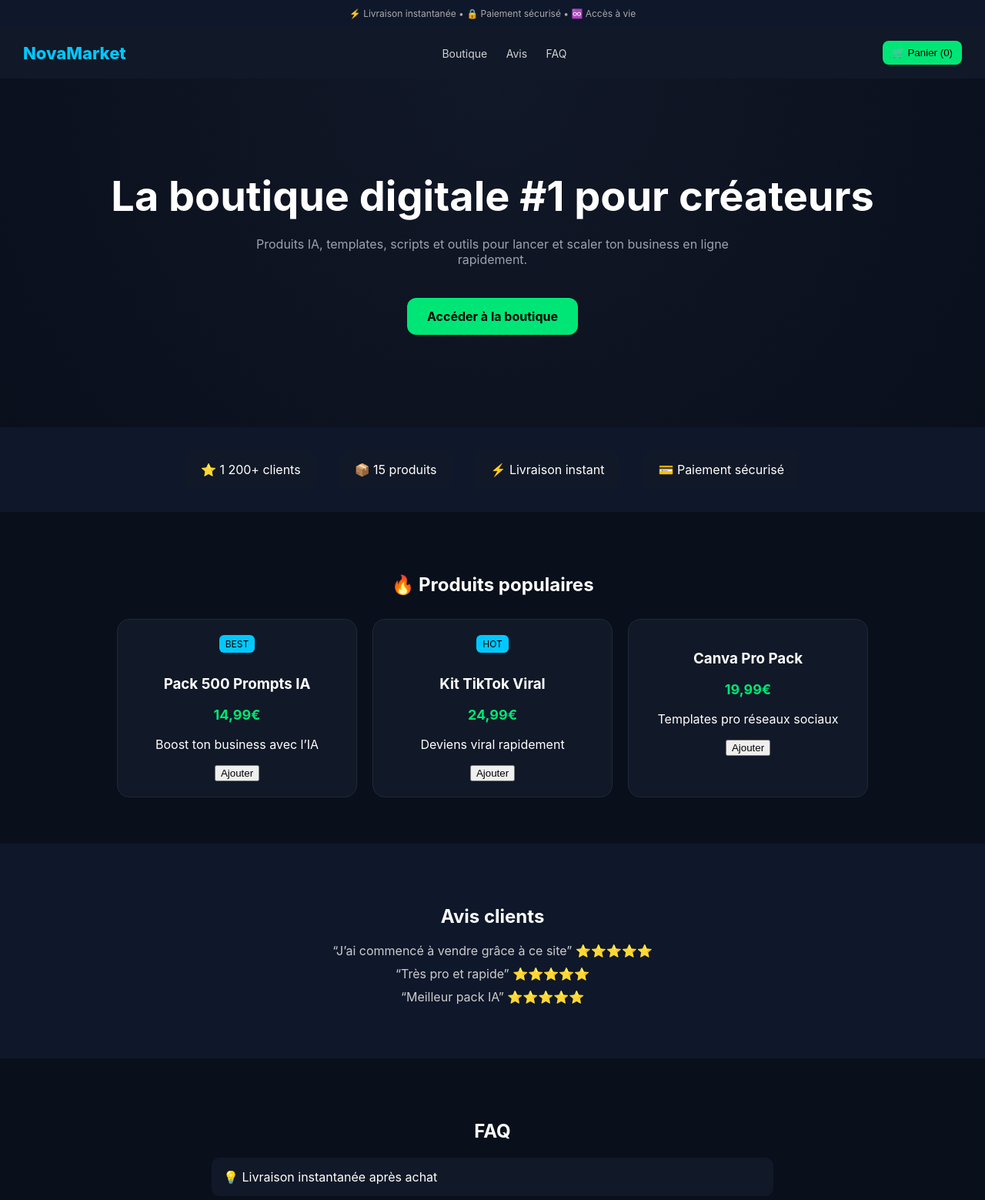
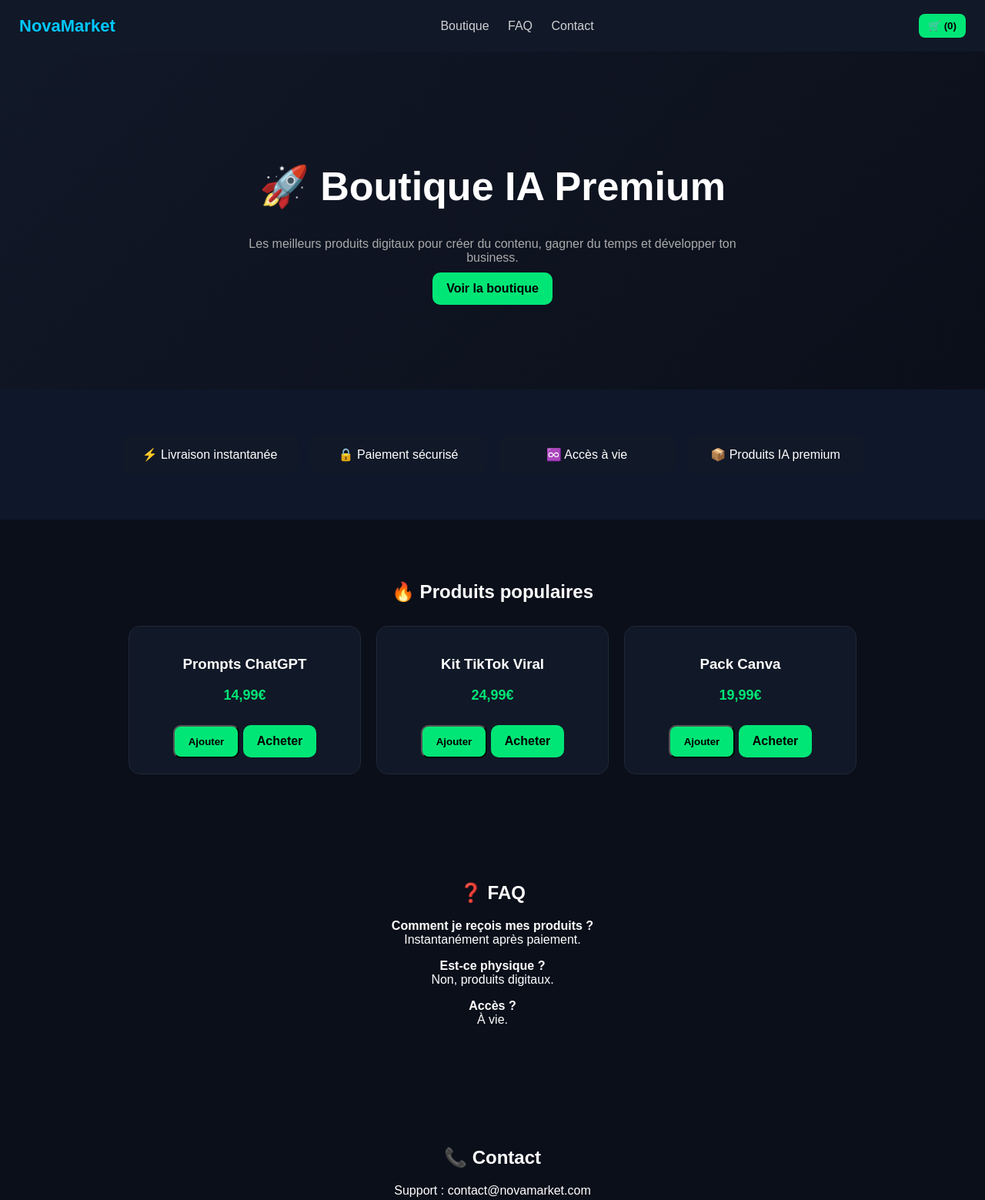
Before and after one commit to digitalnova-shop/digitalnova-site, a plain HTML site: page index.html in a window 1280 px wide. Shown: the top 1559 px of the page at 77% size. Drawn offline with Linux system fonts and the light colour scheme.

Commit message:
Update index.html

```diff
--- a/index.html
+++ b/index.html
@@ -3,23 +3,14 @@
 <head>
 <meta charset="UTF-8">
 <meta name="viewport" content="width=device-width, initial-scale=1.0">
-<title>NovaMarket - Digital Store</title>
+<title>NovaMarket - Boutique IA Premium</title>
 
 <style>
 body{
 margin:0;
-font-family:Inter, Arial;
-background:#0A0F1C;
+font-family:Arial;
+background:#0B0F1A;
 color:white;
-}
-
-/* TOP BAR */
-.topbar{
-background:#0F172A;
-padding:10px;
-text-align:center;
-font-size:12px;
-color:#aaa;
 }
 
 /* NAV */
@@ -27,7 +18,7 @@ nav{
 display:flex;
 justify-content:space-between;
 align-items:center;
-padding:18px 30px;
+padding:18px 25px;
 background:#111827;
 position:sticky;
 top:0;
@@ -36,74 +27,64 @@ z-index:10;
 
 .logo{
 font-size:22px;
-font-weight:800;
+font-weight:bold;
 color:#00C8FF;
 }
 
-.menu a{
+nav a{
 color:white;
+text-decoration:none;
 margin:0 10px;
-text-decoration:none;
-font-size:14px;
 opacity:0.8;
 }
 
-.menu a:hover{
-opacity:1;
+nav a:hover{opacity:1;}
+
+.cartBtn{
+background:#00E676;
+border:none;
+padding:8px 12px;
+border-radius:8px;
+font-weight:bold;
+cursor:pointer;
 }
 
 /* HERO */
 .hero{
-padding:120px 20px;
 text-align:center;
-background:radial-gradient(circle at top,#111827,#0A0F1C);
+padding:110px 20px;
+background:linear-gradient(135deg,#111827,#0B0F1A);
 }
 
 .hero h1{
-font-size:54px;
-margin:0;
+font-size:52px;
 }
 
 .hero p{
-color:#9CA3AF;
+color:#aaa;
 max-width:650px;
-margin:20px auto;
-font-size:16px;
+margin:auto;
 }
 
-.cta{
-margin-top:20px;
+.btn{
 display:inline-block;
+padding:12px 18px;
 background:#00E676;
 color:black;
-padding:14px 26px;
-border-radius:12px;
+border-radius:10px;
 font-weight:bold;
 text-decoration:none;
+cursor:pointer;
+margin-top:10px;
 }
 
-/* STATS */
-.stats{
-display:flex;
-justify-content:center;
-gap:30px;
-padding:30px;
-background:#0F172A;
-flex-wrap:wrap;
-}
-
-.stat{
-background:#111827;
-padding:15px 20px;
-border-radius:10px;
-}
-
-/* PRODUCTS */
-.products{
+/* SECTIONS */
+section{
 padding:60px 20px;
 text-align:center;
 }
 
+/* PRODUCTS */
 .grid{
 display:flex;
 flex-wrap:wrap;
@@ -113,10 +94,10 @@ margin-top:30px;
 }
 
 .card{
-width:270px;
+width:260px;
 background:#111827;
 padding:20px;
-border-radius:16px;
+border-radius:15px;
 transition:0.3s;
 border:1px solid #1F2937;
 }
@@ -132,44 +113,25 @@ font-weight:bold;
 font-size:18px;
 }
 
-.badge{
-background:#00C8FF;
-color:black;
-padding:4px 8px;
-font-size:12px;
-border-radius:6px;
-display:inline-block;
-margin-bottom:10px;
-}
-
-/* SOCIAL PROOF */
-.reviews{
-padding:60px 20px;
-text-align:center;
+/* FEATURES */
+.features{
+display:flex;
+flex-wrap:wrap;
+justify-content:center;
+gap:15px;
 background:#0F172A;
 }
 
-.review{
-margin:10px auto;
-max-width:500px;
-color:#ccc;
+.feature{
+background:#111827;
+padding:15px;
+border-radius:10px;
+width:200px;
 }
 
 /* FAQ */
 .faq{
-padding:60px 20px;
-}
-
-.faq h2{
-text-align:center;
-}
-
-.item{
-max-width:700px;
-margin:10px auto;
-background:#111827;
-padding:15px;
-border-radius:10px;
+background:#0F172A;
 }
 
 /* CART */
@@ -177,107 +139,110 @@ border-radius:10px;
 position:fixed;
 right:20px;
 top:80px;
+width:260px;
 background:#111827;
 padding:15px;
 border-radius:12px;
-width:260px;
 display:none;
 border:1px solid #1F2937;
 }
 
 /* FOOTER */
 footer{
+padding:25px;
 text-align:center;
-padding:30px;
 color:#777;
-background:#0A0F1C;
+background:#0B0F1A;
 }
 </style>
 </head>
 
 <body>
 
-<div class="topbar">
-⚡ Livraison instantanée • 🔒 Paiement sécurisé • ♾️ Accès à vie
+<!-- NAV -->
+<nav>
+<div class="logo">NovaMarket</div>
+
+<div>
+<a href="#shop">Boutique</a>
+<a href="#faq">FAQ</a>
+<a href="#contact">Contact</a>
 </div>
 
-<nav>
-<div class="logo">NovaMarket</div>
-<div class="menu">
-<a href="#shop">Boutique</a>
-<a href="#reviews">Avis</a>
-<a href="#faq">FAQ</a>
-</div>
-<button onclick="toggleCart()" style="background:#00E676;border:none;padding:8px 12px;border-radius:8px;">
-🛒 Panier (<span id="count">0</span>)
+<button class="cartBtn" onclick="toggleCart()">
+🛒 (<span id="count">0</span>)
 </button>
 </nav>
 
-<section class="hero">
-<h1>La boutique digitale #1 pour créateurs</h1>
-<p>Produits IA, templates, scripts et outils pour lancer et scaler ton business en ligne rapidement.</p>
-<a class="cta" href="#shop">Accéder à la boutique</a>
+<!-- HERO -->
+<div class="hero">
+<h1>🚀 Boutique IA Premium</h1>
+<p>Les meilleurs produits digitaux pour créer du contenu, gagner du temps et développer ton business.</p>
+<a class="btn" href="#shop">Voir la boutique</a>
+</div>
+
+<!-- FEATURES -->
+<section class="features">
+<div class="feature">⚡ Livraison instantanée</div>
+<div class="feature">🔒 Paiement sécurisé</div>
+<div class="feature">♾️ Accès à vie</div>
+<div class="feature">📦 Produits IA premium</div>
 </section>
 
-<section class="stats">
-<div class="stat">⭐ 1 200+ clients</div>
-<div class="stat">📦 15 produits</div>
-<div class="stat">⚡ Livraison instant</div>
-<div class="stat">💳 Paiement sécurisé</div>
-</section>
-
-<section class="products" id="shop">
+<!-- PRODUCTS -->
+<section id="shop">
 <h2>🔥 Produits populaires</h2>
 
 <div class="grid">
 
 <div class="card">
-<div class="badge">BEST</div>
-<h3>Pack 500 Prompts IA</h3>
+<h3>Prompts ChatGPT</h3>
 <p class="price">14,99€</p>
-<p>Boost ton business avec l’IA</p>
-<button onclick="add('Prompts IA',14.99)">Ajouter</button>
+<button class="btn" onclick="add('Prompts IA',14.99)">Ajouter</button>
+<a class="btn" href="TON-LIEN-STRIPE" target="_blank">Acheter</a>
 </div>
 
 <div class="card">
-<div class="badge">HOT</div>
 <h3>Kit TikTok Viral</h3>
 <p class="price">24,99€</p>
-<p>Deviens viral rapidement</p>
-<button onclick="add('TikTok Kit',24.99)">Ajouter</button>
+<button class="btn" onclick="add('TikTok Kit',24.99)">Ajouter</button>
+<a class="btn" href="TON-LIEN-STRIPE" target="_blank">Acheter</a>
 </div>
 
 <div class="card">
-<h3>Canva Pro Pack</h3>
+<h3>Pack Canva</h3>
 <p class="price">19,99€</p>
-<p>Templates pro réseaux sociaux</p>
-<button onclick="add('Canva',19.99)">Ajouter</button>
+<button class="btn" onclick="add('Canva Pack',19.99)">Ajouter</button>
+<a class="btn" href="TON-LIEN-STRIPE" target="_blank">Acheter</a>
 </div>
 
 </div>
 </section>
 
-<section class="reviews" id="reviews">
-<h2>Avis clients</h2>
-<div class="review">“J’ai commencé à vendre grâce à ce site” ⭐⭐⭐⭐⭐</div>
-<div class="review">“Très pro et rapide” ⭐⭐⭐⭐⭐</div>
-<div class="review">“Meilleur pack IA” ⭐⭐⭐⭐⭐</div>
+<!-- FAQ -->
+<section id="faq">
+<h2>❓ FAQ</h2>
+
+<p><b>Comment je reçois mes produits ?</b><br>Instantanément après paiement.</p>
+<p><b>Est-ce physique ?</b><br>Non, produits digitaux.</p>
+<p><b>Accès ?</b><br>À vie.</p>
 </section>
 
-<section class="faq" id="faq">
-<h2>FAQ</h2>
-<div class="item">💡 Livraison instantanée après achat</div>
-<div class="item">💡 Produits numériques uniquement</div>
-<div class="item">💡 Accès à vie garanti</div>
+<!-- CONTACT -->
+<section id="contact">
+<h2>📞 Contact</h2>
+<p>Support : contact@novamarket.com</p>
 </section>
 
+<!-- CART -->
 <div class="cart" id="cart">
-<h3>Panier</h3>
+<h3>🛒 Panier</h3>
 <div id="items"></div>
 <p>Total: <span id="total">0</span>€</p>
-<button onclick="alert('Stripe à connecter 💳')">Checkout</button>
+<button class="btn">Checkout (Stripe)</button>
 </div>
 
+<!-- FOOTER -->
 <footer>
 NovaMarket • Boutique digitale premium
 </footer>
@@ -292,14 +257,16 @@ render();
 }
 
 function render(){
-let t=0;
 let html="";
+let total=0;
+
 cart.forEach(i=>{
-html+="<p>"+i.name+" "+i.price+"€</p>";
-t+=i.price;
+html+=`<p>${i.name} - ${i.price}€</p>`;
+total+=i.price;
 });
+
 document.getElementById("items").innerHTML=html;
-document.getElementById("total").innerText=t.toFixed(2);
+document.getElementById("total").innerText=total.toFixed(2);
 }
 
 function toggleCart(){
```
